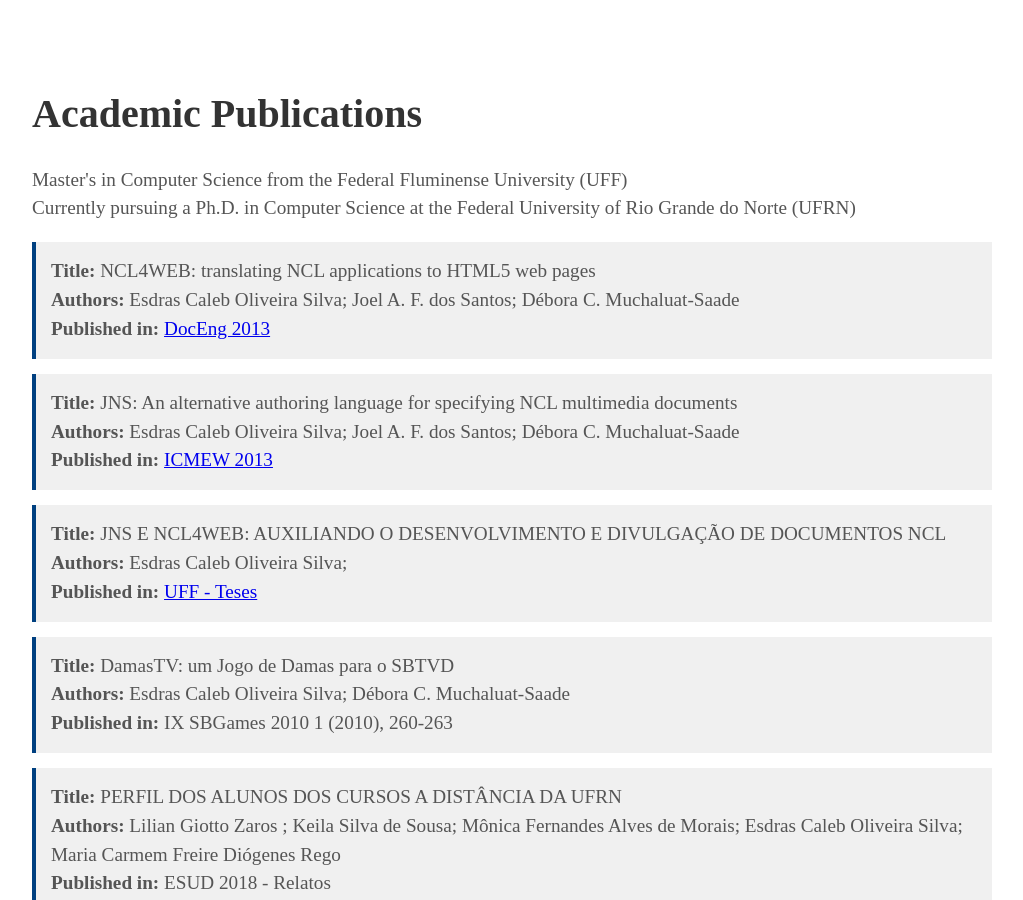
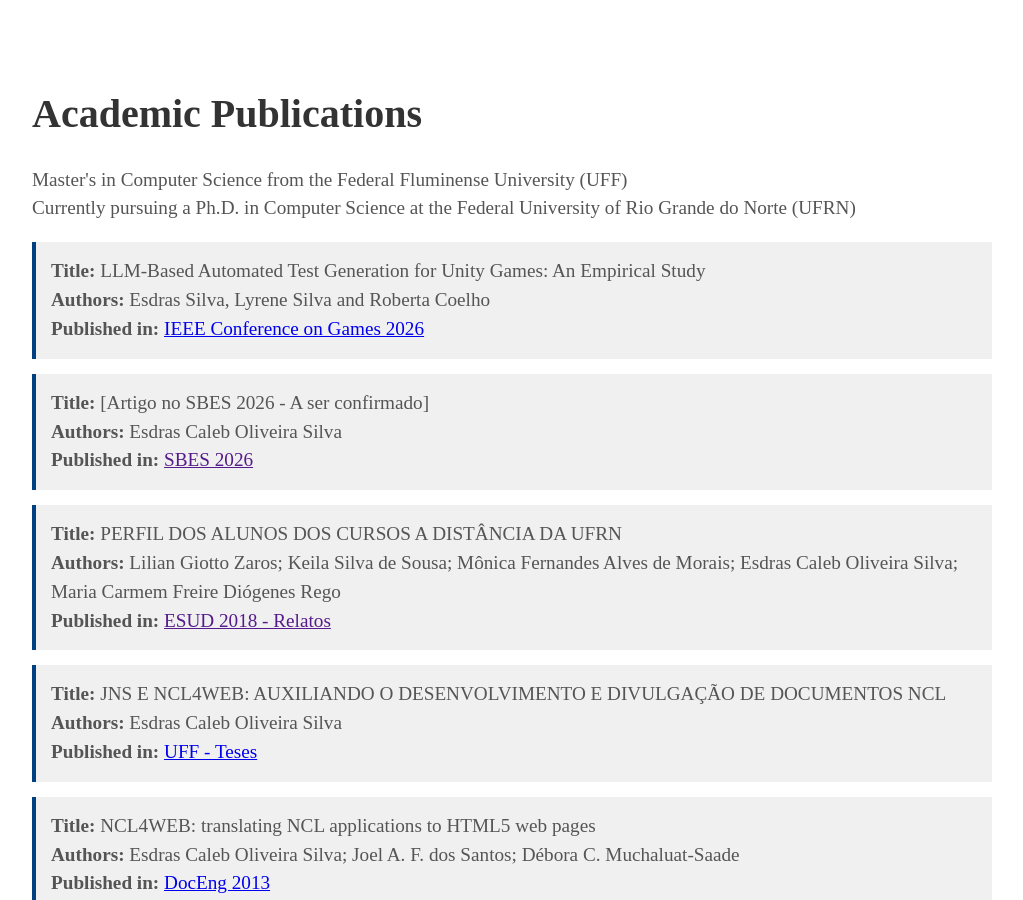
Before and after one commit to EsdrasCaleb/esdrascaleb.github.io, a Jekyll site: the page built from index.html, in a window 1280 px wide and 900 px high, scrolled down 1703 px. Shown: the whole window, without its empty margins (128-1151 px from the left). Built offline with Jekyll 4.4.1, drawn with Linux system fonts in a browser that asks for light colours; some web fonts are replaced; some of the changed text lies outside the part shown.

Commit message:
Update academic publications: Add IEEE CoG 2026 paper, organize by date, and prepare for SBES 2026

```diff
--- a/_includes/academic.html
+++ b/_includes/academic.html
@@ -6,6 +6,26 @@
     Currently pursuing a Ph.D. in Computer Science at the Federal University of Rio Grande do Norte (UFRN)
   </p>
   <ul>
+    <li>
+      <strong>Title:</strong> LLM-Based Automated Test Generation for Unity Games: An Empirical Study<br>
+      <strong>Authors:</strong> Esdras Silva, Lyrene Silva and Roberta Coelho<br>
+      <strong>Published in:</strong> <a href="https://cog2026.org/acceptedpapers" target="_blank">IEEE Conference on Games 2026</a><br>
+    </li>
+    <li>
+      <strong>Title:</strong> [Artigo no SBES 2026 - A ser confirmado]<br>
+      <strong>Authors:</strong> Esdras Caleb Oliveira Silva<br>
+      <strong>Published in:</strong> <a href="" target="_blank">SBES 2026</a><br>
+    </li>
+    <li>
+      <strong>Title:</strong> PERFIL DOS ALUNOS DOS CURSOS A DISTÂNCIA DA UFRN<br>
+      <strong>Authors:</strong> Lilian Giotto Zaros; Keila Silva de Sousa; Mônica Fernandes Alves de Morais; Esdras Caleb Oliveira Silva; Maria Carmem Freire Diógenes Rego<br>
+      <strong>Published in:</strong> <a href="">ESUD 2018 - Relatos</a><br>
+    </li>
+    <li>
+      <strong>Title:</strong> JNS E NCL4WEB: AUXILIANDO O DESENVOLVIMENTO E DIVULGAÇÃO DE DOCUMENTOS NCL<br>
+      <strong>Authors:</strong> Esdras Caleb Oliveira Silva<br>
+      <strong>Published in:</strong> <a href="http://200.20.15.38/~ic2022/wp-content/uploads/2021/11/586.pdf">UFF - Teses</a><br>
+    </li>
     <li>
       <strong>Title:</strong> NCL4WEB: translating NCL applications to HTML5 web pages<br>
       <strong>Authors:</strong> Esdras Caleb Oliveira Silva; Joel A. F. dos Santos; Débora C. Muchaluat-Saade<br>
@@ -17,26 +37,9 @@
       <strong>Published in:</strong> <a href="https://ieeexplore.ieee.org/document/6618452">ICMEW 2013</a><br>
     </li>
     <li>
-      <strong>Title:</strong> JNS E NCL4WEB: AUXILIANDO O DESENVOLVIMENTO E DIVULGAÇÃO DE DOCUMENTOS NCL<br>
-      <strong>Authors:</strong> Esdras Caleb Oliveira Silva;<br>
-      <strong>Published in:</strong> <a href="http://200.20.15.38/~ic2022/wp-content/uploads/2021/11/586.pdf">UFF - Teses</a><br>
-    </li>
-    <li>
       <strong>Title:</strong> DamasTV: um Jogo de Damas para o SBTVD<br>
       <strong>Authors:</strong> Esdras Caleb Oliveira Silva; Débora C. Muchaluat-Saade<br>
-      <strong>Published in:</strong> IX SBGames 2010 1 (2010), 260-263<br>
-    </li>
-    <li>
-      <strong>Title:</strong> PERFIL DOS ALUNOS DOS CURSOS A DISTÂNCIA DA UFRN<br>
-      <strong>Authors:</strong> Lilian Giotto Zaros ; Keila Silva de Sousa; Mônica Fernandes Alves de Morais;
-      Esdras Caleb Oliveira Silva;
-      Maria Carmem Freire Diógenes Rego<br>
-      <strong>Published in:</strong> ESUD 2018 - Relatos<br>
-    </li>
-    <li>
-      <strong>Title:</strong> [Artigo no IEEE Conference on Games 2026 - Committee]<br>
-      <strong>Authors:</strong> Esdras Caleb Oliveira Silva<br>
-      <strong>Published in:</strong> <a href="https://ieeexplore.ieee.org" target="_blank">IEEE Conference on Games 2026</a><br>
+      <strong>Published in:</strong> IX SBGames 2010, 260-263<br>
     </li>
   </ul>
 </div>
```
